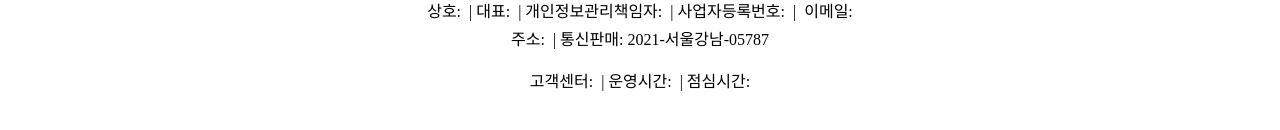
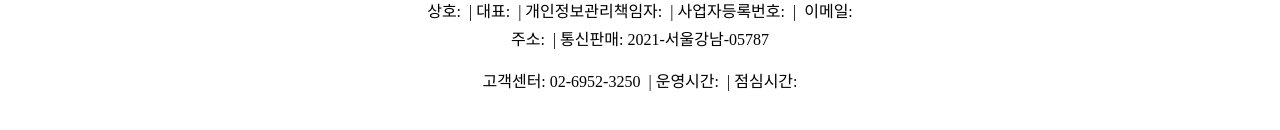
Before and after one commit to Jong-8/dshopmall, a Next.js app: page / in a window 1280 px wide. Shown: the part 366-496 px from the top of the page. Built offline with nearby package versions, Linux system fonts and the light colour scheme; no server answers; a web font is replaced by a local one.

Commit message:
Fix: 푸터 연락처 변경

```diff
--- a/components/Layout/Footer/index.tsx
+++ b/components/Layout/Footer/index.tsx
@@ -90,7 +90,8 @@ export default function Footer() {
         <div className="text-center">
           <div className="flex justify-center flex-wrap">
             <p className="max-lg:w-[100%]">
-              고객센터: {tel} <span className="px-1 max-lg:hidden">|</span>
+              고객센터: 02-6952-3250{" "}
+              <span className="px-1 max-lg:hidden">|</span>
             </p>
             <p className="max-lg:w-[100%]">
               운영시간: {operatingTime} <span className="px-1">|</span>
```
